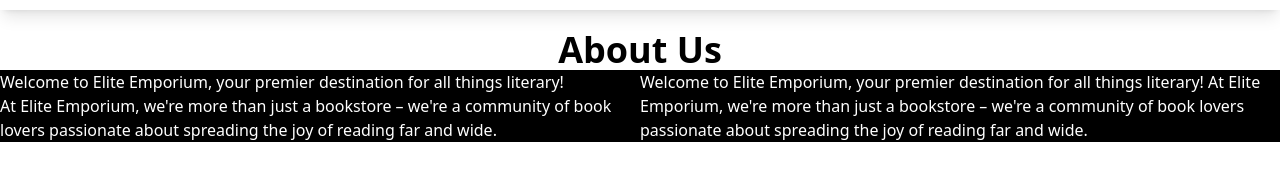
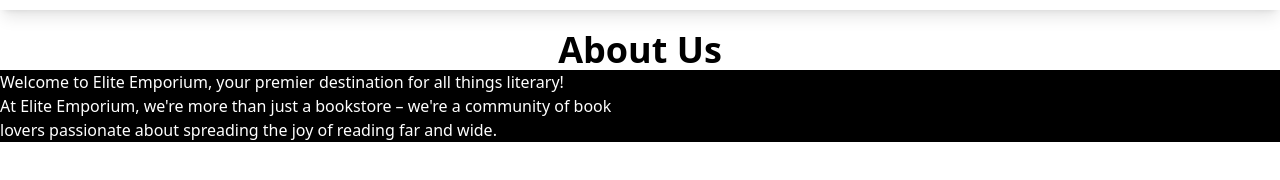
Before and after one commit to AlishaAroob/elite-emporium, a React (Create React App) app: page / in a window 1280 px wide. Shown: the part 992-1172 px from the top of the page. Built offline with nearby package versions, Linux system fonts and the light colour scheme.

Commit message:
Styling About Us section

```diff
--- a/src/Components/About.js
+++ b/src/Components/About.js
@@ -12,12 +12,6 @@ export default function About() {
           – we're a community of book lovers passionate about spreading the joy
           of reading far and wide.
         </p>
-        <p>
-          Welcome to Elite Emporium, your premier destination for all things
-          literary! At Elite Emporium, we're more than just a bookstore – we're
-          a community of book lovers passionate about spreading the joy of
-          reading far and wide.
-        </p>
       </div>
     </div>
   );
```
